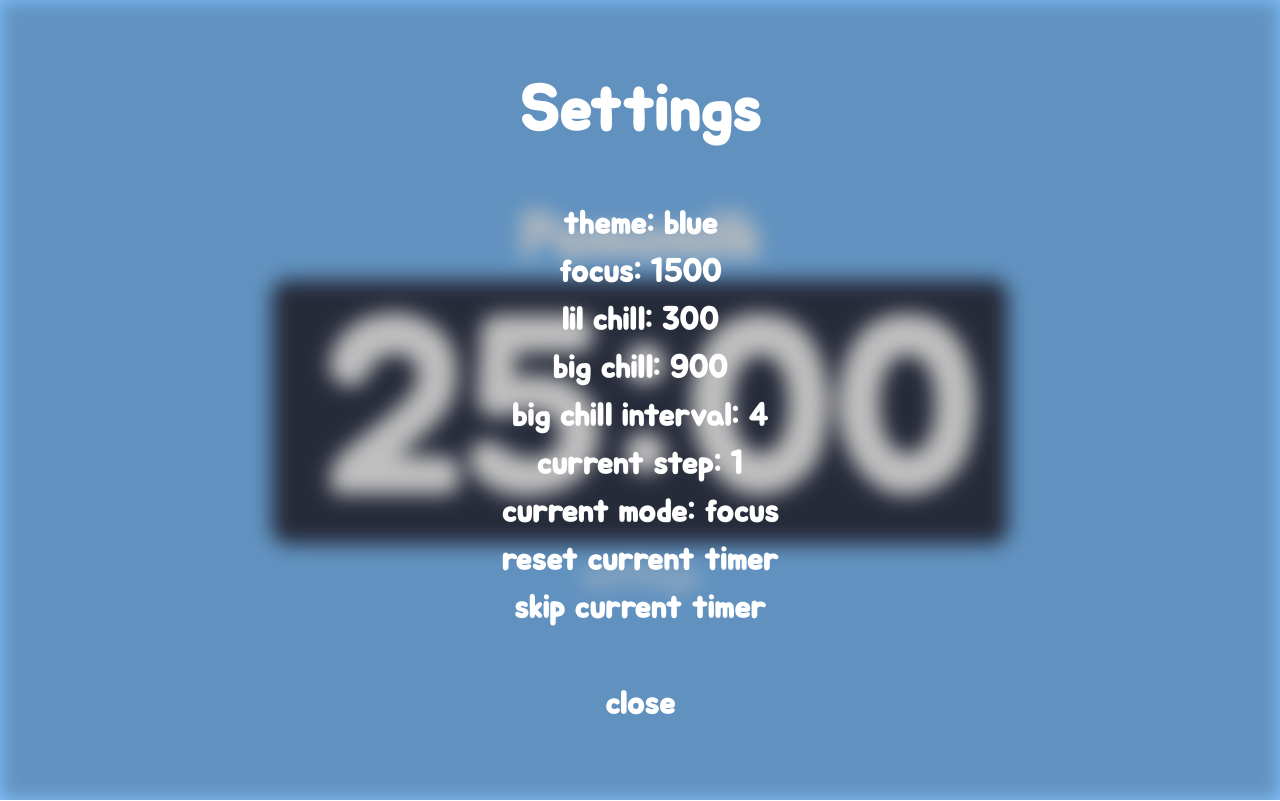
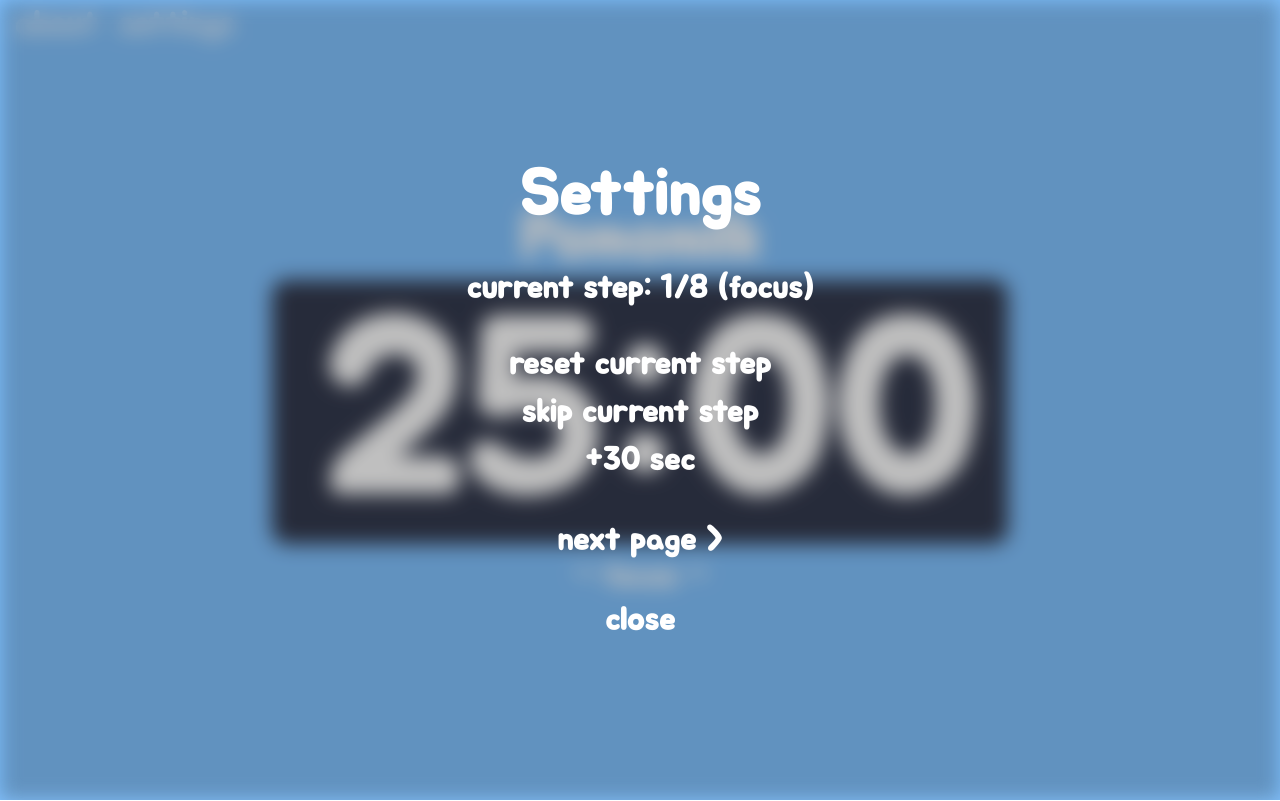
Before and after one commit to ahhreggi/pnc, a React (Create React App) app: page / in a window 1280 px wide. Both pictures are taken after a click on the element "settings". Built offline with nearby package versions, Linux system fonts and the light colour scheme.

Commit message:
Add settings pages, update nav & timer

```diff
--- a/src/App.js
+++ b/src/App.js
@@ -2,6 +2,7 @@ import { useSelector, useDispatch } from "react-redux";
 import { toggleSettings } from "./actions";
 import Timer from "./components/Timer";
 import Settings from "./components/Settings";
+import { stopTimer } from "./actions";
 import classNames from "classnames";
 import "./App.scss";
 
@@ -9,7 +10,8 @@ import "./App.scss";
 const App = () => {
 
   // State Management
-  const theme = useSelector(state => state.settings.theme);
+  const { theme, mode, step, interval, visible } = useSelector(state => state.settings);
+  const { enabled } = useSelector(state => state.timer);
   const dispatch = useDispatch();
 
   // Component Variables
@@ -18,12 +20,21 @@ const App = () => {
     [`theme-${theme}`]: true
   });
 
+  const onToggleSettings = () => {
+    dispatch(stopTimer());
+    dispatch(toggleSettings());
+  };
+
   return (
     <main className={appStyles}>
+      <header className="nav">
+        <h3 className="settings-toggle settings" onClick={() => onToggleSettings()}>about</h3>
+        <h3 className="settings-toggle settings" onClick={() => onToggleSettings()}>settings</h3>
+      </header>
       <section className="display">
         <h2>Pomomilk</h2>
         <Timer />
-        <h3 className="settings-toggle settings" onClick={() => dispatch(toggleSettings())}>settings</h3>
+        <h3 className="settings-toggle settings" onClick={() => onToggleSettings()}>~ {mode} ~</h3>
       </section>
       <Settings />
     </main>
--- a/src/App.scss
+++ b/src/App.scss
@@ -6,14 +6,22 @@
   width: 100vw;
   @include flex-center;
   @include custom-scrollbar;
+  header.nav {
+    position: absolute;
+    top: 0;
+    left: 0.5rem;
+    @include flex-center;
+    h3 {
+      margin-right: 1.5rem;
+      width: 6rem;
+      opacity: 0.7;
+      &:hover {
+        opacity: 1;
+      }
+    }
+  }
   section.display {
     @include flex-center-col;
-  }
-  section.display > .settings-toggle {
-    opacity: 0.7;
-    &:hover {
-      opacity: 1;
-    }
   }
 }
 .theme-red {
--- a/src/components/Settings.js
+++ b/src/components/Settings.js
@@ -1,29 +1,46 @@
-import { useEffect } from "react";
+import { useState, useEffect } from "react";
 import { useSelector, useDispatch } from "react-redux";
-import { setTimer, stopTimer, setTheme, toggleSettings, setFocus, setChill, setChillax, getNextStep } from "../actions";
+import { increaseTimer, setTimer, startTimer, stopTimer, setTheme, toggleSettings, setFocus, setChill, setChillax, getNextStep } from "../actions";
 import classNames from "classnames";
 import "./Settings.scss";
 
 
 const Settings = () => {
 
+  const [page, setPage] = useState(1);
+
   // State Management
   const settings = useSelector(state => state.settings);
+  const timer = useSelector(state => state.timer);
   const dispatch = useDispatch();
 
   const onResetTimer = (mode = settings.mode) => {
+    const isEnabled = timer.enabled;
     const startTime = settings[mode];
     dispatch(stopTimer());
     dispatch(setTimer(startTime));
+    if (isEnabled) {
+      dispatch(startTimer());
+    }
   };
 
   const onSkipTimer = () => {
     dispatch(getNextStep());
   };
 
+  const onCloseSettings = () => {
+    dispatch(toggleSettings());
+    setPage(1);
+  };
+
+  // Stop and reset timer when the mode changes
   useEffect(() => {
     onResetTimer(settings.mode);
   }, [settings.mode]);
+
+  const formatTime = (time) => {
+    return `${time / 60} min`;
+  };
 
   // Component Variables
   const settingsStyles = classNames({
@@ -35,20 +52,32 @@ const Settings = () => {
   return (
     <div className={settingsStyles}>
       <h2>Settings</h2>
-      <h3 className="settings-toggle" onClick={() => dispatch(setTheme("next"))}>theme: {settings.theme}</h3>
 
-      <h3 className="settings-toggle" onClick={() => dispatch(setFocus("next"))}>focus: {settings.focus}</h3>
-      <h3 className="settings-toggle" onClick={() => dispatch(setChill("next"))}>lil chill: {settings.chill}</h3>
-      <h3 className="settings-toggle" onClick={() => dispatch(setChillax("next"))}>big chill: {settings.chillax}</h3>
+      <h3 className="current">current step: {settings.step}/{settings.interval * 2} ({settings.mode})</h3>
 
-      <h3 className="settings-toggle">big chill interval: {settings.interval}</h3>
-      <h3 className="settings-toggle">current step: {settings.step}</h3>
-      <h3 className="settings-toggle">current mode: {settings.mode}</h3>
+      <div className="settings-page">
+        {page === 1 &&
+          <>
+            <h3 className="settings-toggle" onClick={() => onResetTimer()}>reset current step</h3>
+            <h3 className="settings-toggle" onClick={() => onSkipTimer()}>skip current step</h3>
+            <h3 className="settings-toggle" onClick={() => dispatch(increaseTimer(30))}>+30 sec</h3>
+            <h3 className="settings-toggle page-control" onClick={() => setPage(2)}>next page &gt;</h3>
+          </>
+        }
+        {page === 2 &&
+          <>
+            <h3 className="settings-toggle" onClick={() => dispatch(setTheme("next"))}>theme: {settings.theme}</h3>
+            <h3 className="settings-toggle" onClick={() => dispatch(setFocus("next"))}>focus: {formatTime(settings.focus)}</h3>
+            <h3 className="settings-toggle" onClick={() => dispatch(setChill("next"))}>lil chill: {formatTime(settings.chill)}</h3>
+            <h3 className="settings-toggle" onClick={() => dispatch(setChillax("next"))}>big chill: {formatTime(settings.chillax)}</h3>
+            {/* <h3 className="settings-toggle">big chill interval: {settings.interval}</h3> */}
+            <h3 className="settings-toggle page-control" onClick={() => setPage(1)}>&lt; prev page</h3>
+          </>
+        }
+      </div>
 
-      <h3 className="settings-toggle" onClick={() => onResetTimer()}>reset current timer</h3>
-      <h3 className="settings-toggle" onClick={() => onSkipTimer()}>skip current timer</h3>
 
-      <h3 className="settings-toggle close" onClick={() => dispatch(toggleSettings())}>close</h3>
+      <h3 className="settings-toggle close" onClick={() => onCloseSettings()}>close</h3>
     </div>
   );
 
--- a/src/components/Settings.scss
+++ b/src/components/Settings.scss
@@ -11,10 +11,14 @@
   &.hide {
     display: none;
   }
+  h2 {
+    margin-bottom: 2rem;
+  }
+  .current {
+    margin-bottom: 2rem;
+  }
+  .page-control,
   .close {
-    margin-top: 3rem;
-  }
-  h2 {
-    margin-bottom: 3rem;
+    margin-top: 2rem;
   }
 }
--- a/src/components/Timer.js
+++ b/src/components/Timer.js
@@ -1,6 +1,6 @@
 import { useState, useEffect } from "react";
 import { useSelector, useDispatch } from "react-redux";
-import { increaseTimer, decreaseTimer, setTimer, startTimer, stopTimer } from "../actions";
+import { increaseTimer, decreaseTimer, setTimer, startTimer, stopTimer, getNextStep } from "../actions";
 import moment from "moment";
 import classNames from "classnames";
 import "./Timer.scss";
@@ -14,7 +14,11 @@ const Timer = () => {
   useEffect(() => {
     if (enabled) {
       const countdown = setTimeout(() => {
-        dispatch(decreaseTimer(1));
+        if (time) {
+          dispatch(decreaseTimer(1));
+        } else {
+          dispatch(getNextStep());
+        }
         // When the timer reaches 0, either stop or start the next timer
       }, 1000);
       return () => clearTimeout(countdown);
@@ -31,7 +35,10 @@ const Timer = () => {
     enabled: enabled
   });
   const display = moment(time * 1000).format("mm:ss");
-  const [minutes, seconds] = display.split(":");
+  let [minutes, seconds] = display.split(":");
+  if (time === 3600) {
+    minutes = 60;
+  }
 
   return (
     <div className={timerStyles} onClick={() => toggleTimer()}>
--- a/src/components/Timer.scss
+++ b/src/components/Timer.scss
@@ -9,10 +9,11 @@
   margin-bottom: 0.5rem;
   &:hover {
     cursor: pointer;
-    filter: brightness(120%);
+    // filter: brightness(120%);
+    background-color: $darkest;
   }
   &.enabled {
-    background-color: $black;
+    background-color: $darkest;
   }
   .minutes,
   .seconds,
--- a/src/reducers/settings.js
+++ b/src/reducers/settings.js
@@ -14,7 +14,7 @@ const options = {
   themes: ["blue", "red", "green", "purple", "yellow", "orange", "navy", "grey"],
   focus: [300, 600, 900, 1200, 1500, 1800, 2100, 2700, 3300, 3600],
   chill: [60, 120, 180, 240, 300, 360, 420, 480, 540, 600],
-  chillax: [300, 600, 900, 1200, 1500, 1800, 2700, 3600]
+  chillax: [300, 600, 900, 1200, 1500, 1800, 2700, 3300, 3600]
 };
 
 const getNext = (current, options) => {
@@ -64,11 +64,11 @@ const settingsReducer = (state = defaultSettings, action) => {
     let step = state.step + 1;
     const maxSteps = state.interval * 2;
     let mode;
+    if (step > maxSteps) {
+      step = 1;
+    }
     if (step % 2) {
       mode = "focus";
-      if (step > maxSteps) {
-        step = 1;
-      }
     } else {
       mode = step < maxSteps ? "chill" : "chillax";
     }
--- a/src/reducers/timer.js
+++ b/src/reducers/timer.js
@@ -7,11 +7,11 @@ const timerReducer = (state = defaultTimer, action) => {
   switch (action.type) {
   case "INCREASE_TIMER": {
     const time = state.time + action.payload;
-    return time <= 3600 ? { ...state, time: time } : state;
+    return { ...state, time: time <= 3600 ? time : 3600 };
   }
   case "DECREASE_TIMER": {
     const time = state.time - action.payload;
-    return time >= 0 ? { ...state, time: time } : state;
+    return { ...state, time: time >= 0 ? time : 0 };
   }
   case "SET_TIMER":
     return { ...state, time: action.payload };
--- a/src/styles/_variables.scss
+++ b/src/styles/_variables.scss
@@ -6,6 +6,8 @@ $blue: #81c2ff;
 $purple: #9c8bff;
 $navy: #475275;
 $dark: #33394d;
+$darker: #2b3142;
+$darkest: #262b3a;
 $white: #ffffff;
 $grey: #6d6d6d;
 $black: #1a1a1a;
```
